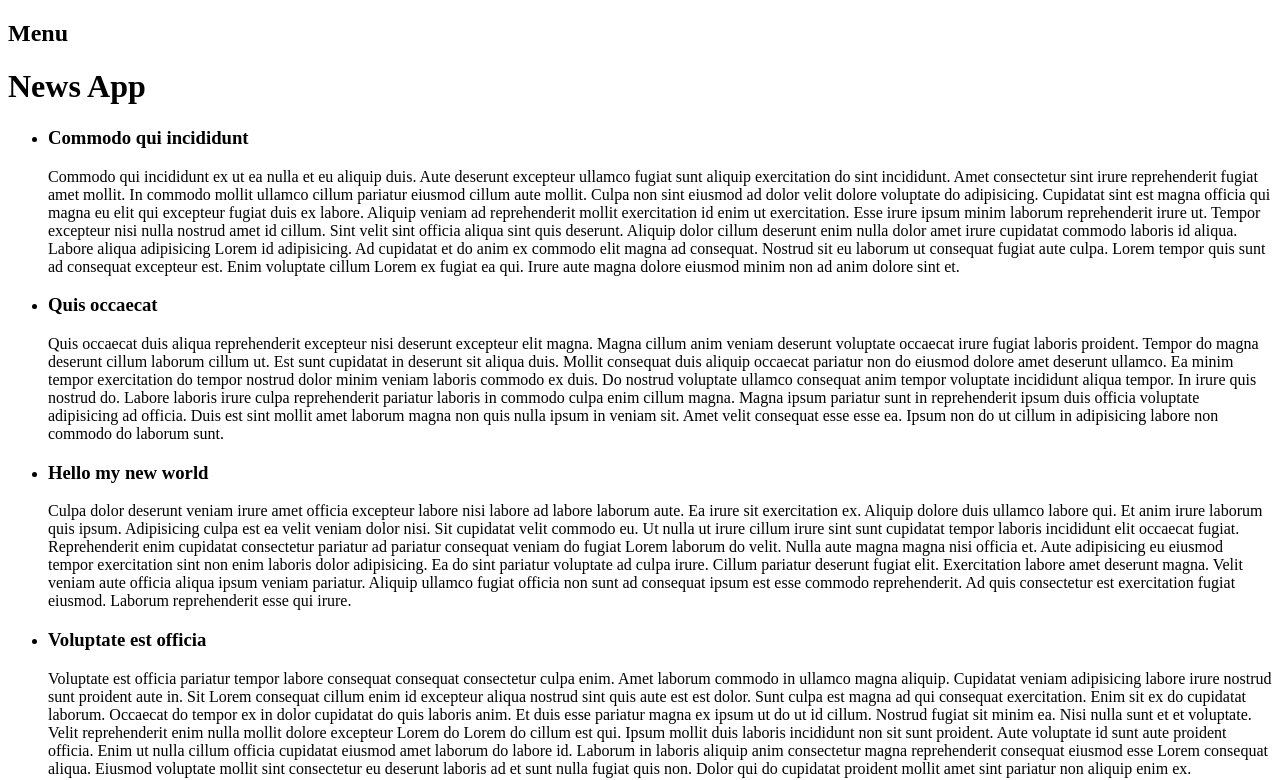
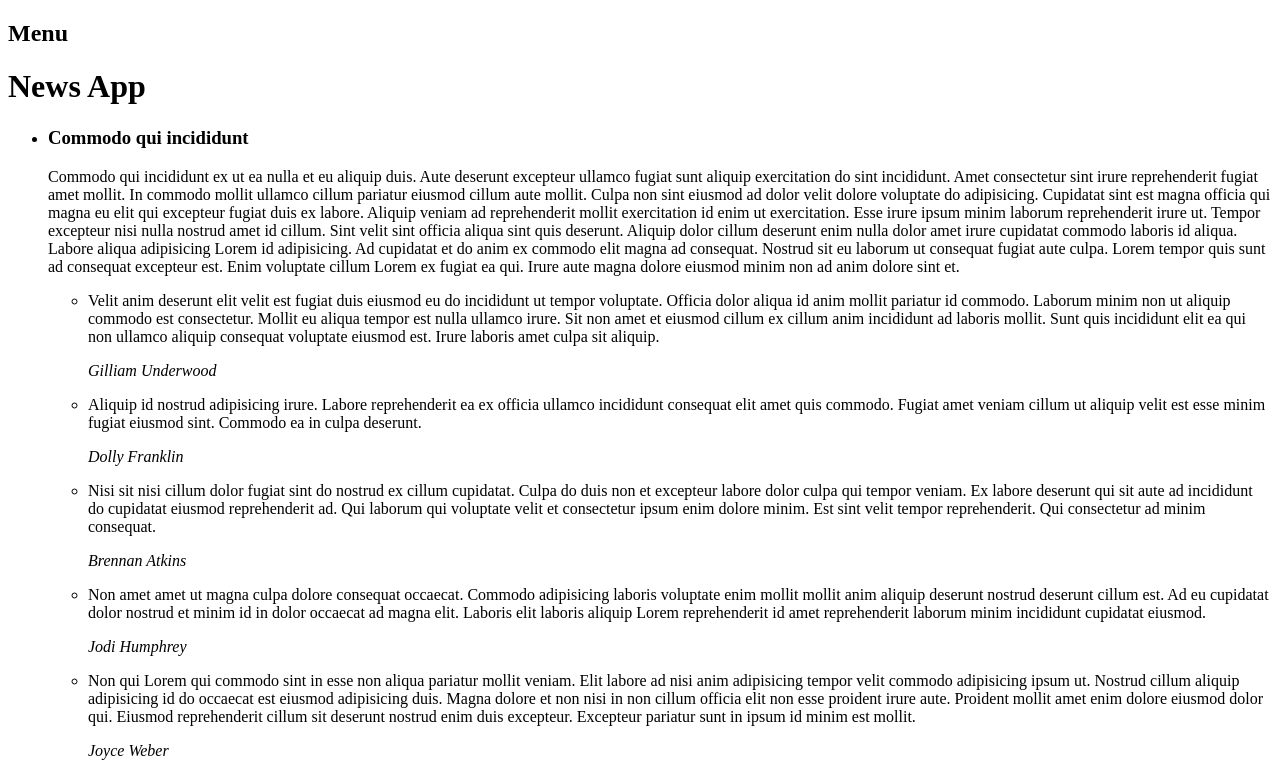
Before and after one commit to romabelka/js_ru_14_08, a React app: page / in a window 1280 px wide. Shown: the top 780 px of the page. Built offline with nearby package versions, Linux system fonts and the light colour scheme.

Commit message:
add comments

```diff
--- a/src/Article.js
+++ b/src/Article.js
@@ -1,4 +1,5 @@
 import React, {Component} from 'react'
+import CommentList from './CommentList'
 
 class Article extends Component {
     constructor(props) {
@@ -16,6 +17,7 @@ class Article extends Component {
             <div>
                 <h3 onClick = {this.handleClick}>{article.title}</h3>
                 {this.getBody()}
+                <CommentList comments={article.comments ? article.comments : [] } />
             </div>
         )
     }
@@ -32,14 +34,3 @@ class Article extends Component {
 }
 
 export default Article
-
-/*
-export default function Article(props) {
-    const {article} = props
-    return (
-        <div>
-            <h3>{article.title}</h3>
-            <p>{article.text}</p>
-        </div>
-    )
-}*/
--- a/src/ArticleList.js
+++ b/src/ArticleList.js
@@ -2,7 +2,9 @@ import React from 'react'
 import Article from './Article'
 
 function ArticleList(props) {
-    const articleElements = props.articles.map(article => <li key={article.id}><Article article={article}/></li>)
+    const articleElements = props.articles.map(article => <li key={article.id}>
+                                                            <Article article={article}/>
+                                                        </li>)
     return (
         <ul>
             {articleElements}
--- /dev/null
+++ b/src/Comment.js
@@ -0,0 +1,16 @@
+import React, {Component} from 'react'
+
+export default function Comment(props) {
+    return (
+        <div>
+            <p>
+                {props.comment.text}
+            </p>
+            <p>
+                <i>
+                    {props.comment.user}
+                </i>
+            </p>
+        </div>
+    )
+}
--- /dev/null
+++ b/src/CommentList.js
@@ -0,0 +1,14 @@
+import React, {Component} from 'react'
+import Comment from './Comment'
+
+export default function CommentList(props) {
+    const commentElements = props.comments.map(comment => <li key={comment.id}>
+                                                            <Comment comment={comment} />
+                                                        </li>)
+
+    return (
+        <ul>
+            {commentElements}
+        </ul>
+    )
+}
```
